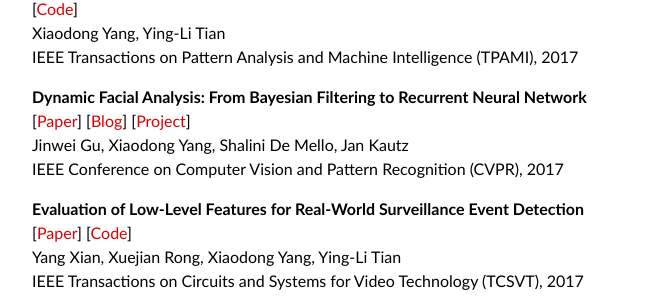
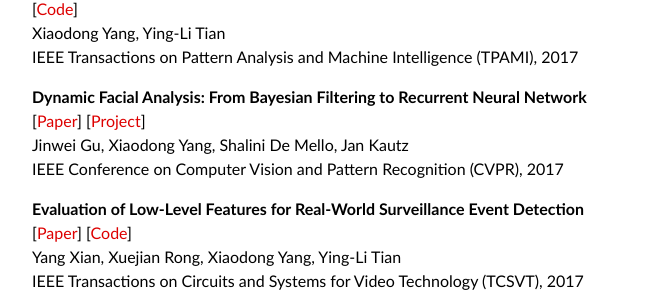
Before and after one commit to xiaodongyang/xiaodongyang.github.io, a Jekyll site: the page built from publications/index.md, in a window 1280 px wide and 900 px high, scrolled down 619 px. Shown: the part 149-453 px from the top of the window, without its empty margins (308-955 px from the left). Built offline with Jekyll 4.4.1, drawn with Linux system fonts in a browser that asks for light colours; some web fonts are replaced.

Commit message:
Update index.md

```diff
--- a/publications/index.md
+++ b/publications/index.md
@@ -35,7 +35,7 @@ Journal of Visual Communication and Image Representation (JVCI), 2018
 Xiaodong Yang, Ying-Li Tian
 IEEE Transactions on Pattern Analysis and Machine Intelligence (TPAMI), 2017
 
-**Dynamic Facial Analysis: From Bayesian Filtering to Recurrent Neural Network** [[Paper](/publications/papers/cvpr17.pdf)] [[Blog](https://devblogs.nvidia.com/ai-co-pilot-rnn-dynamic-facial-analysis/)] [[Project](http://research.nvidia.com/publication/dynamic-facial-analysis-bayesian-filtering-recurrent-neural-networks)]
+**Dynamic Facial Analysis: From Bayesian Filtering to Recurrent Neural Network** [[Paper](/publications/papers/cvpr17.pdf)] [[Project](http://research.nvidia.com/publication/dynamic-facial-analysis-bayesian-filtering-recurrent-neural-networks)]
 Jinwei Gu, Xiaodong Yang, Shalini De Mello, Jan Kautz
 IEEE Conference on Computer Vision and Pattern Recognition (CVPR), 2017
 
```
